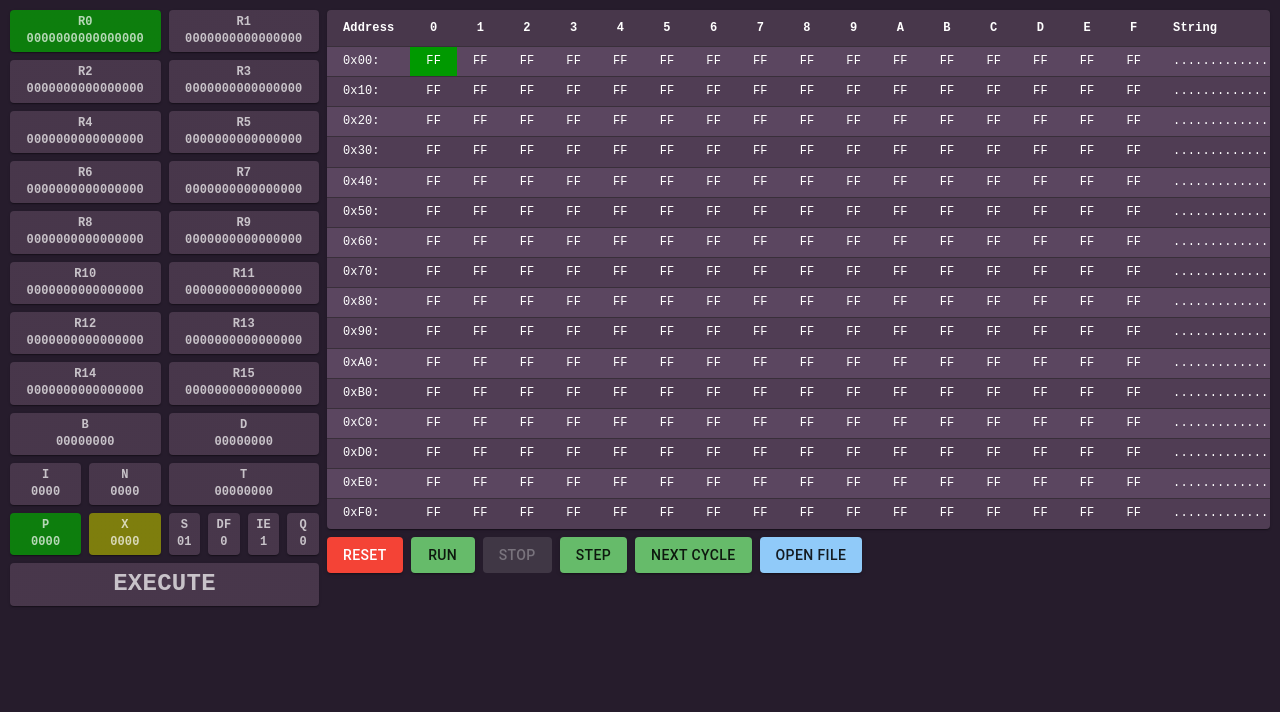
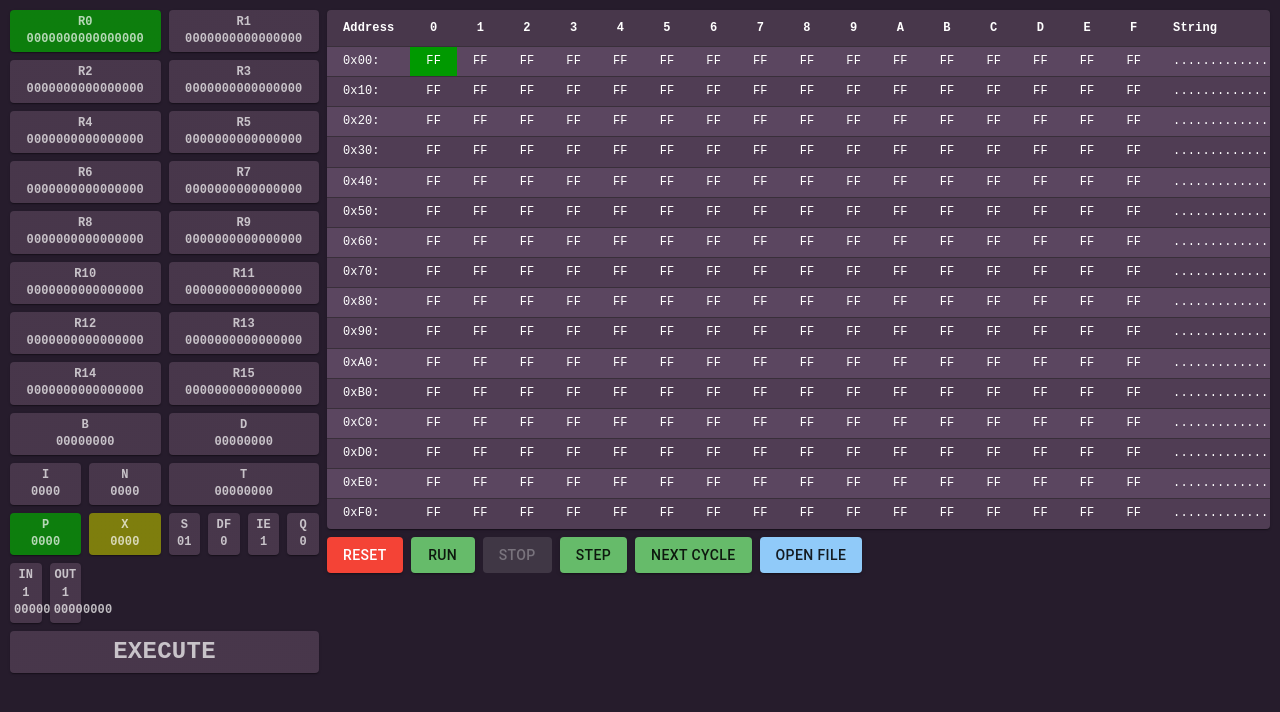
Before and after one commit to zledtriac/CDP1802Emu, a React (Create React App) app in the folder cdp1802app/: page / in a window 1280 px wide. Shown: the top 712 px of the page. Built offline with nearby package versions, Linux system fonts and the light colour scheme.

Commit message:
Update RegisterGrid.js

```diff
--- a/cdp1802app/src/RegisterGrid.js
+++ b/cdp1802app/src/RegisterGrid.js
@@ -37,6 +37,8 @@ export default function RegisterGrid(props) {
             <RegisterBlock key="regDF" name="DF" value={props.regs.DF} bits={1} size={1} />
             <RegisterBlock key="regIE" name="IE" value={props.regs.IE} bits={1} size={1} />
             <RegisterBlock key="regQ" name="Q" value={props.regs.Q} bits={1} size={1} />
+            <RegisterBlock key="IN1" name="IN 1" value={props.regs.IE} bits={8} size={1} />
+            <RegisterBlock key="OUT1" name="OUT 1" value={props.regs.Q} bits={8} size={1} />
             <TextBlock key="StateText" text={state_strings[props.regs.S]} size={8} />
         </Grid>
     );
```
